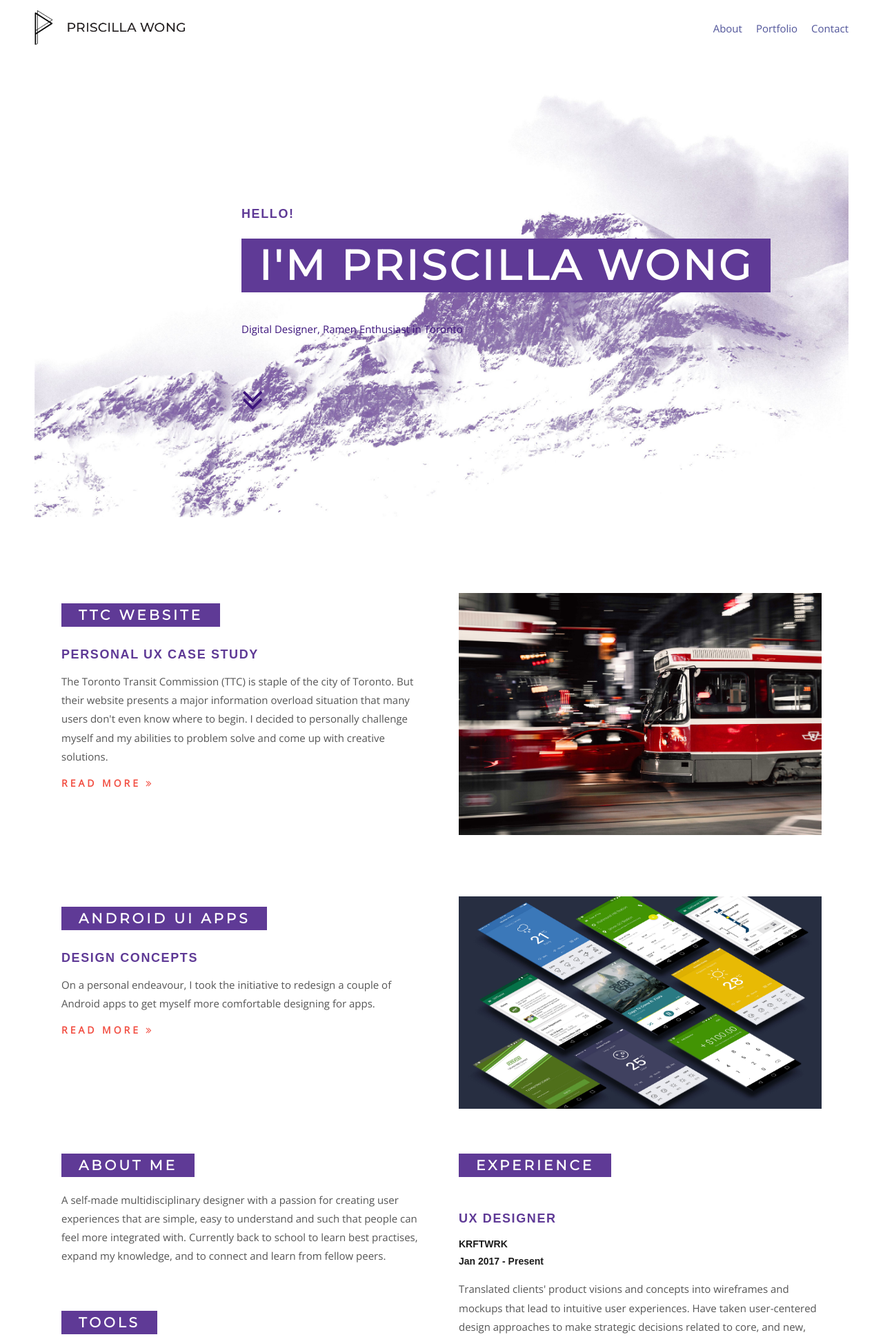
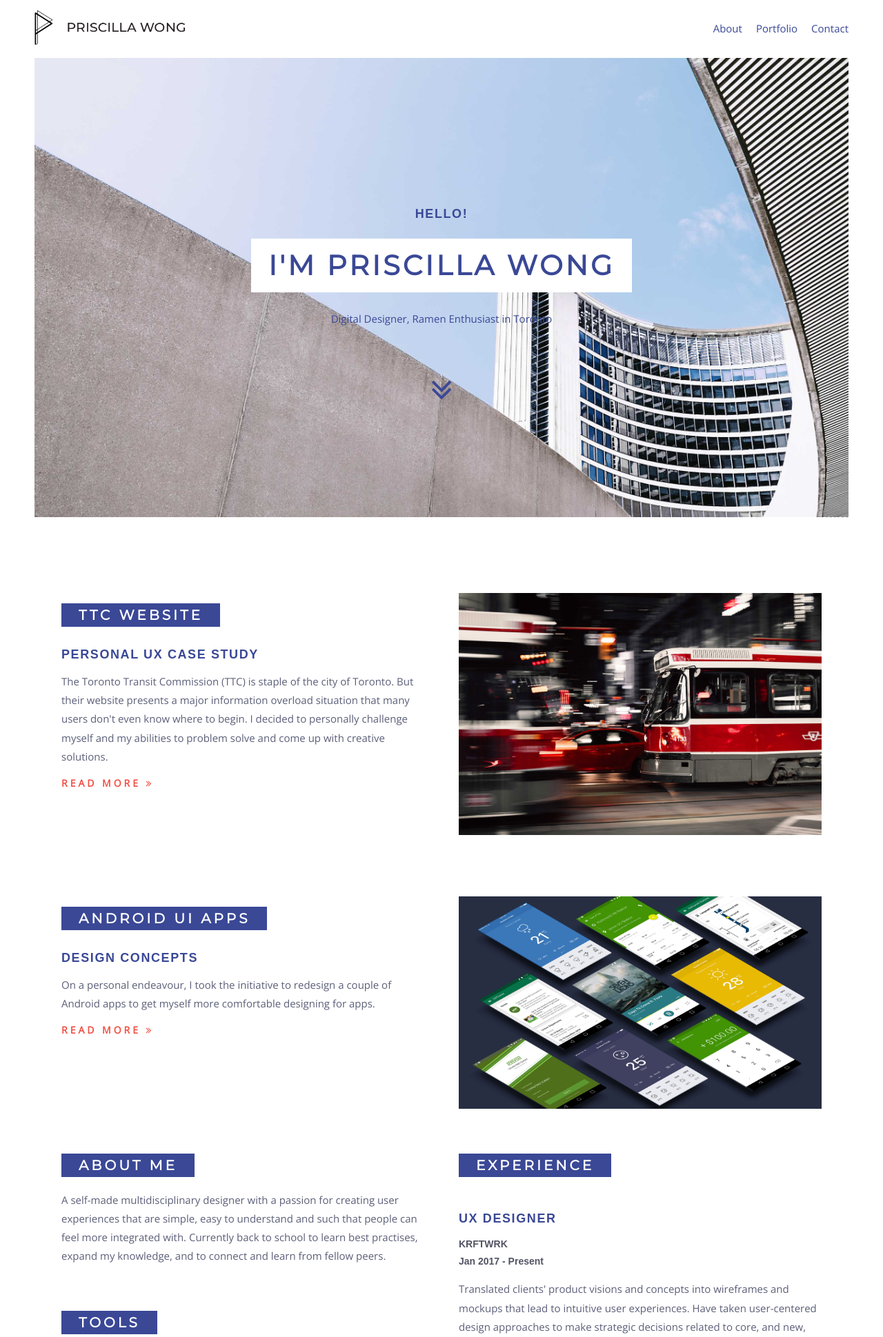
Before and after one commit to priswongys/priswongys.github.io, a PHP site: page / in a window 1280 px wide. Shown: the top 1939 px of the page at 69% size. Run offline with PHP 8.4, Linux system fonts and the light colour scheme.

Commit message:
CSS Changes
changing text styles

```diff
--- a/styles/styles.css
+++ b/styles/styles.css
@@ -66,7 +66,7 @@ nav ul a, .socialicons i, .headwrapper a {
 
 .nav-actions a {
 	padding-left: 20px;
-	color: #505499;
+	color: #3a4896;
 }
 
 .socialicons i {
@@ -77,6 +77,9 @@ nav ul a, .socialicons i, .headwrapper a {
 	display: none;
 }
 
+h1, h2, h3, h4 {
+	font-family: 'Montserrat', sans-serif;
+}
 
 
 
@@ -89,20 +92,15 @@ section {
 	text-align: center;
 	height: 100vh;
 	width: auto;
-	background: url(mountain.jpg);
+	background: url(toronto.jpg);
 	background-size: cover;
 	border: 50px solid #fff;
 	border-top: 0;
 }
 
 .maintitle {
-	/*position: absolute;
-	top: 0;
-	left: 0;
-	right: 0;
-	bottom: 0;
-	transform: translateY(120%);*/
-	margin: auto auto auto 300px;
+	text-align: center;
+	margin: auto;
 	height: 30vh;
 }
 
@@ -113,35 +111,32 @@ section {
 
 .slider i {
 	font-size:50px;
-	color: #3c147c;
+	color: #3a4896;
 	margin: 50px auto auto auto;
 }
 
 
 
 h1 {
-	font-family: 'Montserrat', sans-serif;
-	font-size: 60px;
-	color: #fff;
+	font-size: 2.5rem;
+	font-weight:700;
+	color: #3a4896;
 	line-height:3rem;
 	margin-top:25px;
 	margin-bottom:25px;
-	display: inline-block;
 	padding: 15px 25px;
 	letter-spacing: 0.25rem;
 	text-transform: uppercase;
-	background:#5f3a96;
+	background:#fff;
 }
 
 h2 {
 	font-size: 1.25rem;
-	color: #3c147c;
-	font-family: 'Open Sans', sans-serif;
+	color: #3a4896;
 	font-weight: 200;
 }
 
 h3 {
-	font-family: 'Montserrat', sans-serif;
 	color: #fff;
 	margin: 50px auto 5px auto;
 	font-size: 1.25rem;
@@ -149,16 +144,21 @@ h3 {
 	padding: 5px 25px;
 	letter-spacing: 0.25rem;
 	text-transform: uppercase;
-	background:#5f3a96;
+	background:#3a4896;
 }
+
 
 h4 {
 	font-family: 'Montserrat:500', sans-serif;
-	color: #5f3a96;
+	color: #3a4896;
 	font-size: 1.125rem;
 	margin: 45px 0 0 auto;
 	text-transform: uppercase;
 	letter-spacing:0.1rem;
+}
+
+.slider p {
+	color: #3a4896;
 }
 
 .column .job h5 {
@@ -173,7 +173,7 @@ h5, h5 li {
 	font-family: 'Montserrat:500', sans-serif;
 	font-size: 0.875rem;
 	line-height: 1.55rem;
-	color: #1b1b1b;
+	color: #525464;
 }
 
 
@@ -181,7 +181,7 @@ p, li {
 	font-family: 'Open Sans', monospace;
 	font-size: 15px;
 	line-height: 1.7rem;
-	color: #555;
+	color: #5c6079;
 
 }
 
@@ -255,10 +255,6 @@ main a, .interests a, .sideprojects a {
 .description-right {
 	text-align: left;
 	margin: 30px 0 auto 50px;
-}
-
-.slider p {
-	color: #3c147c;
 }
 
 .portfolio {
```
Also changed, not shown: 1 other file.
